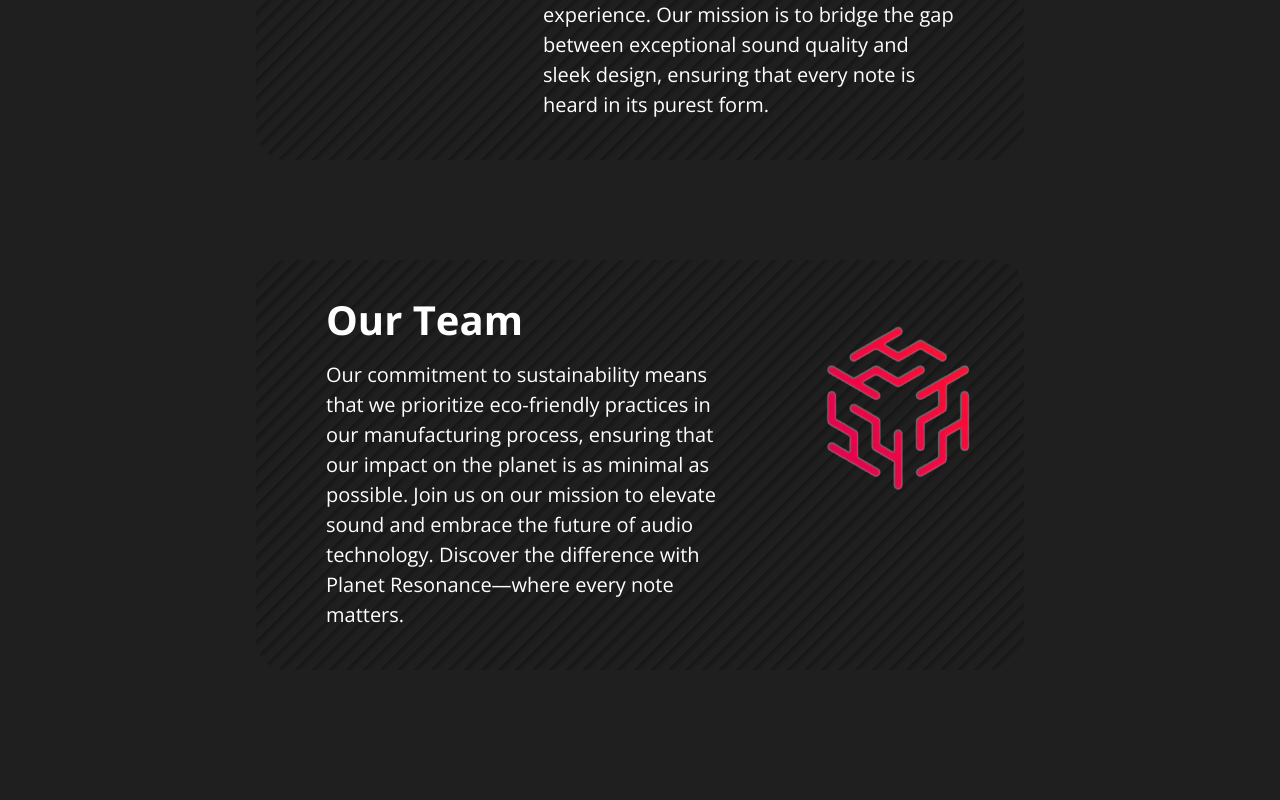
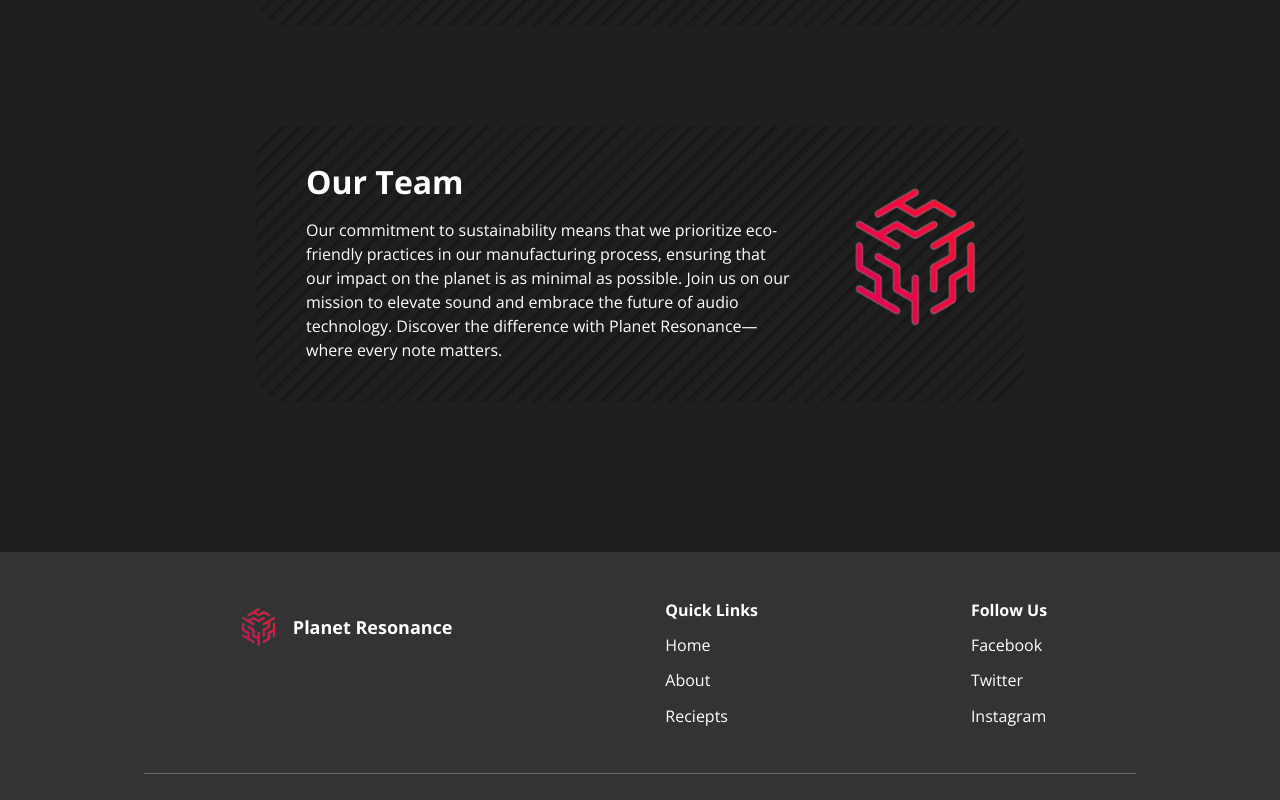
Before and after one commit to aliyevshukur/sales-db-app, a React (Create React App) app: page /about in a window 1280 px wide. Shown: the part 1100-1900 px from the top of the page. Built offline with nearby package versions, Linux system fonts and the light colour scheme; a web font is replaced by a local one.

Commit message:
fix visual bugs

```diff
--- a/src/Components/Footer/Footer.scss
+++ b/src/Components/Footer/Footer.scss
@@ -1,3 +1,6 @@
+@import "../../_theme.scss";
+@import "../../_base.scss";
+
 .footer {
   background-color: #333;
   color: #fff;
@@ -13,6 +16,11 @@
     flex-wrap: wrap;
     justify-content: space-evenly;
     margin-top: 30px;
+
+    @include sm {
+      flex-direction: column;
+      gap: 20px;
+    }
 
     .line {
       width: 80%;
@@ -30,13 +38,11 @@
       img {
         max-width: 50px;
         max-height: 50px;
-        width: 5vw;
-        height: 5vw;
         margin-right: 10px;
       }
 
       h2 {
-        font-size: 2.5vw;
+        font-size: 18px;
         font-weight: bold;
         color: #fff;
       }
--- a/src/Components/Header/Header.scss
+++ b/src/Components/Header/Header.scss
@@ -1,6 +1,7 @@
 .header {
   display: flex;
   justify-content: flex-start;
+  align-items: center;
   font-size: 16px;
   background-color: transparent;
   position: absolute;
--- a/src/Components/Header/components/CartButton.scss
+++ b/src/Components/Header/components/CartButton.scss
@@ -14,13 +14,9 @@
   cursor: pointer;
   transition: box-shadow 0.15s ease, transform 0.15s ease;
   will-change: box-shadow, transform;
-  box-shadow: 0px 2px 4px rgba(66, 32, 32, 0.4),
-    0px 7px 13px -3px rgba(61, 30, 30, 0.3), inset 0px -3px 0px #070707;
   transition: box-shadow 0.15s ease, transform 0.15s ease;
 
   &:hover {
-    box-shadow: 0px 4px 8px rgb(45 35 66 / 40%),
-      0px 7px 13px -3px rgb(45 35 66 / 30%), inset 0px -3px 0px #070707;
     transform: translateY(-2px);
   }
 
--- a/src/Components/Header/components/Navigation.scss
+++ b/src/Components/Header/components/Navigation.scss
@@ -22,16 +22,20 @@
       border-radius: 20px;
 
       &-open {
-        transform-origin: top left;
-        transform: rotate(45deg) translate(-50%, -50%);
-        transition: ease-in-out 0.3s;
-        position: absolute;
-        top: 50%;
-        left: 50%;
+        transform-origin: center;
+        // transform: rotate(45deg) translate(-50%, -50%);
+        transition: transform ease-in-out 0.3s;
 
-        &:nth-child(2),
+        &:nth-child(2) {
+          transform: rotate(45deg) translate(10px, 10px);
+        }
+        &:nth-child(3) {
+          transform: rotate(-45deg) translate(10px, -10px);
+        }
+
+        &:nth-child(1),
         &:nth-child(4) {
-          transform: rotate(-45deg) translate(-50%, -50%);
+          display: none;
         }
       }
     }
--- a/src/Routes/About/About.scss
+++ b/src/Routes/About/About.scss
@@ -38,6 +38,10 @@
     background-size: cover;
     background-attachment: fixed;
 
+    @include sm {
+      height: 60vh;
+    }
+
     &-wave {
       position: absolute;
       bottom: -2px;
@@ -53,8 +57,13 @@
       width: 800px;
 
       @include lg {
-        width: 600px;
-        font-size: 12px;
+        width: 550px;
+        font-size: 11px;
+      }
+
+      @include sm {
+        width: 350px;
+        font-size: 7px;
       }
 
       &-upper-title {
@@ -74,7 +83,7 @@
         margin-bottom: 20px;
         text-wrap: wrap;
         width: 50%;
-        line-height: 1.5rem;
+        line-height: 1.5em;
 
         &-bold {
           font-weight: 900;
--- a/src/Routes/About/Components/AboutItem.scss
+++ b/src/Routes/About/Components/AboutItem.scss
@@ -3,7 +3,6 @@
 .about-section-2-item {
   display: flex;
   align-items: flex-start;
-  justify-content: center;
   background: repeating-linear-gradient(
     -45deg,
     #1f1f1f 0px,
@@ -16,27 +15,51 @@
   border-radius: 30px;
   width: 60%;
 
+  font-size: 20px;
+
+  @include xl {
+    font-size: 16px;
+  }
+
+  @include lg {
+    font-size: 14px;
+    width: 70%;
+  }
+
+  @include md {
+    font-size: 14px;
+    padding: 40px 10px;
+    width: 90%;
+  }
+
+  @include sm {
+    font-size: 10px;
+    padding: 40px 5px;
+    width: 90%;
+  }
+
+  &-image {
+    width: 25%;
+    aspect-ratio: 1/1;
+  }
+
   &-text {
     display: flex;
     flex-direction: column;
     justify-content: center;
     color: white;
-    margin: 0px 50px;
+    margin: 0px 30px;
 
     &-title {
-      font-size: 40px;
+      font-size: 2em;
       margin-bottom: 20px;
       font-weight: bold;
     }
 
     &-desc {
-      font-size: 20px;
+      font-size: 1em;
       line-height: 1.5em;
       width: 100%;
-
-      @include lg {
-        font-size: 16px;
-      }
     }
   }
 }
```
